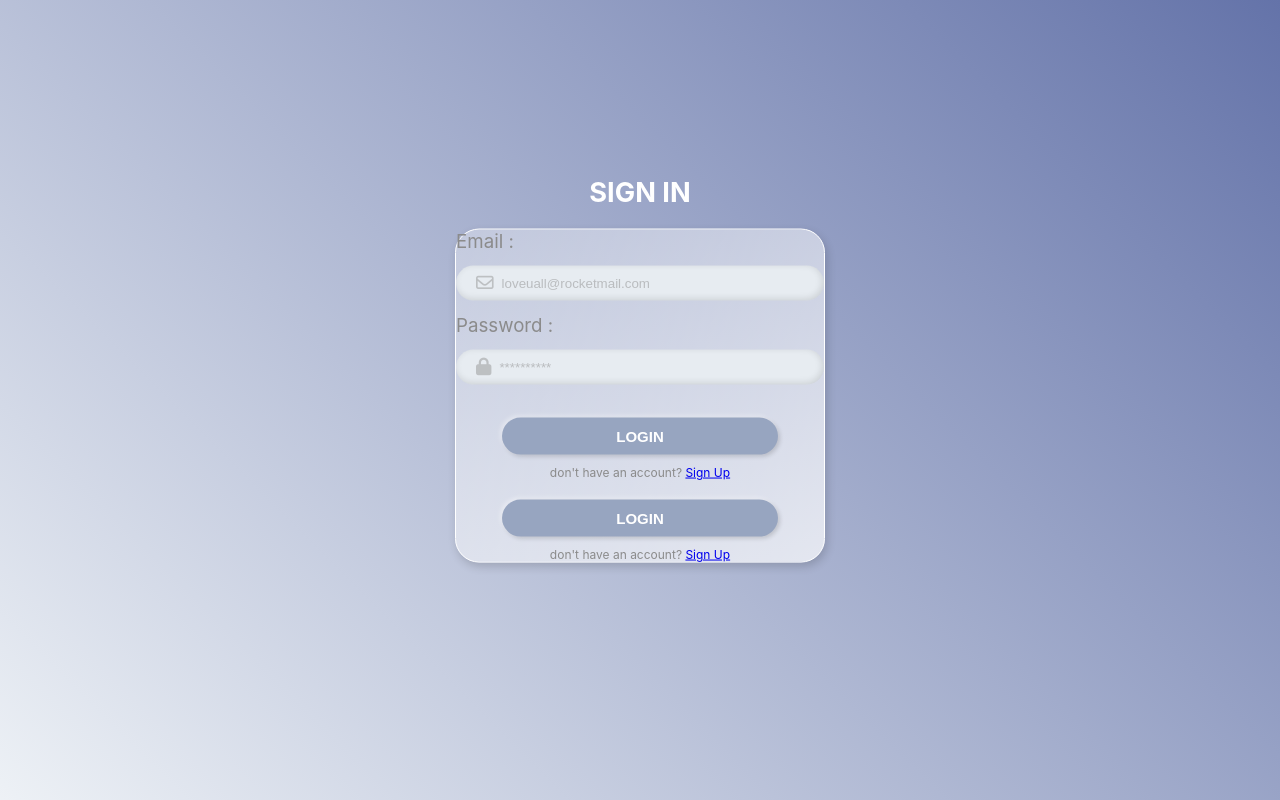
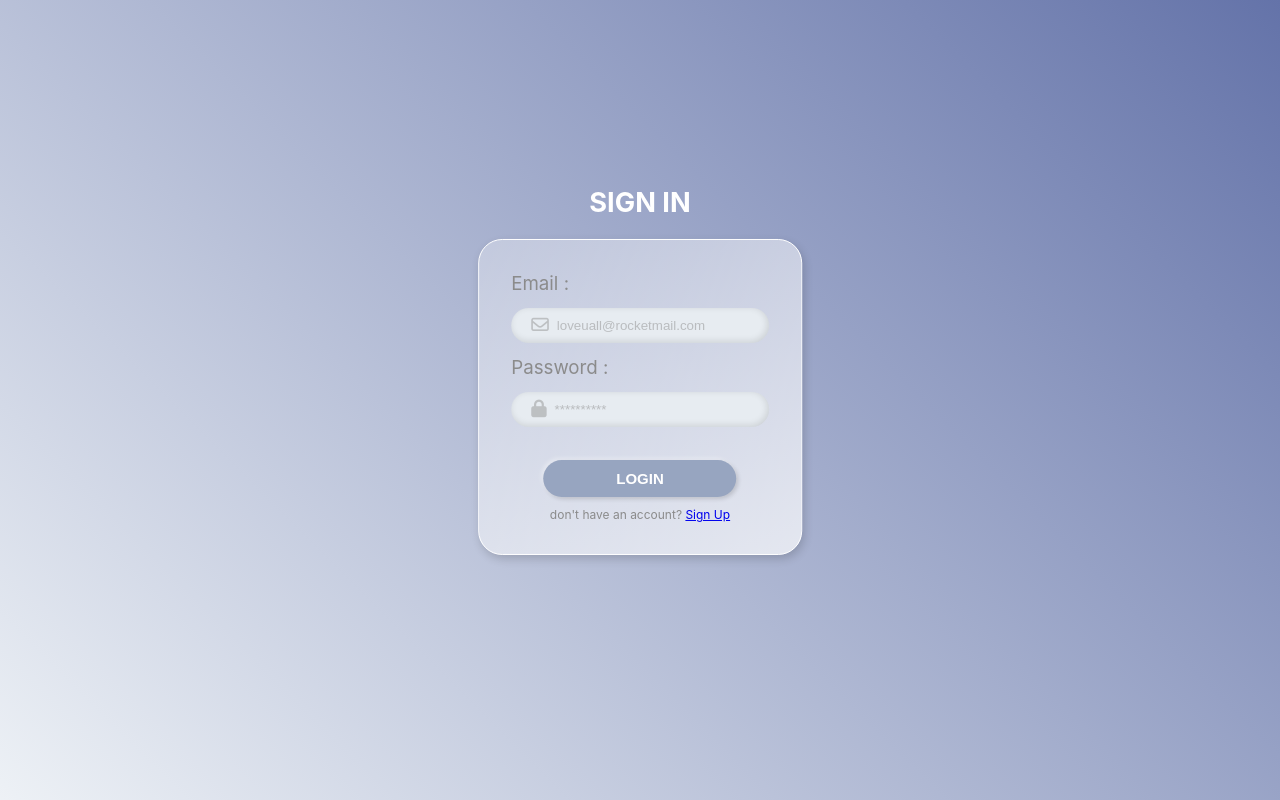
Before and after one commit to AbiddN/dot-frontend, a React (Create React App) app: page /SignIn in a window 1280 px wide. Built offline with nearby package versions, Linux system fonts and the light colour scheme.

Commit message:
fixed signup signin page

```diff
--- a/src/pages/SignIn.js
+++ b/src/pages/SignIn.js
@@ -34,7 +34,7 @@ const SignIn = () => {
             </div> */}
       <h2 className="sign-in-text">SIGN IN</h2>
       <div className="sign-in-container">
-        <form className="sign-in-content">
+        <form className="sign-in-content py-2 px-2">
           <div className="input-wrapper">
             <h3 className="input-text">Email :</h3>
             <div className="input-icon">
@@ -63,13 +63,7 @@ const SignIn = () => {
           </div>
           <button className="btn--">LOGIN</button>
           <h6 className="login-txt">
-            don't have an account? <Link to="/"> Sign Up </Link>
-          </h6>
-          <button className="btn--" type="submit">
-            LOGIN
-          </button>
-          <h6 className="login-txt">
-            don't have an account? <Link to="/"> Sign Up </Link>
+            don't have an account? <Link to="/signup"> Sign Up </Link>
           </h6>
         </form>
       </div>
--- a/src/pages/SignIn.scss
+++ b/src/pages/SignIn.scss
@@ -1,12 +1,3 @@
-/* :root{
-    --transparent-bg : linear-gradient(-45deg, rgba(255, 255, 255, 0.692), rgba(255, 255, 255, 0.301));
-}
-
-body{
-    background: linear-gradient(45deg, #12478313,#6473A9 );
-    height: 100vh;
-    width: 100%;
-} */
 .sign-in-text {
   color: white;
   font-size: 1.7em;
@@ -14,7 +5,6 @@ body{
 }
 .sign-in-full-container {
   /* background-color: blue; */
-  width: 370px;
   height: auto;
   position: absolute;
   top: 50%;
--- a/src/pages/SignUp.js
+++ b/src/pages/SignUp.js
@@ -173,7 +173,7 @@ function SignUp() {
             SIGN UP
           </button>
           <h6 className="login-txt">
-            Already have an account? <Link to="/Signin"> Sign In </Link>
+            Already have an account? <Link to="/signin"> Sign In </Link>
           </h6>
         </form>
       </div>
--- a/src/pages/SignUp.scss
+++ b/src/pages/SignUp.scss
@@ -5,7 +5,6 @@
 
 .sign-up-full-container {
   /* background-color: blue; */
-  width: 370px;
   height: auto;
   position: absolute;
   top: 50%;
```
Also changed, not shown: src/components/ProtectedRoute.js (+0 -26 lines).
